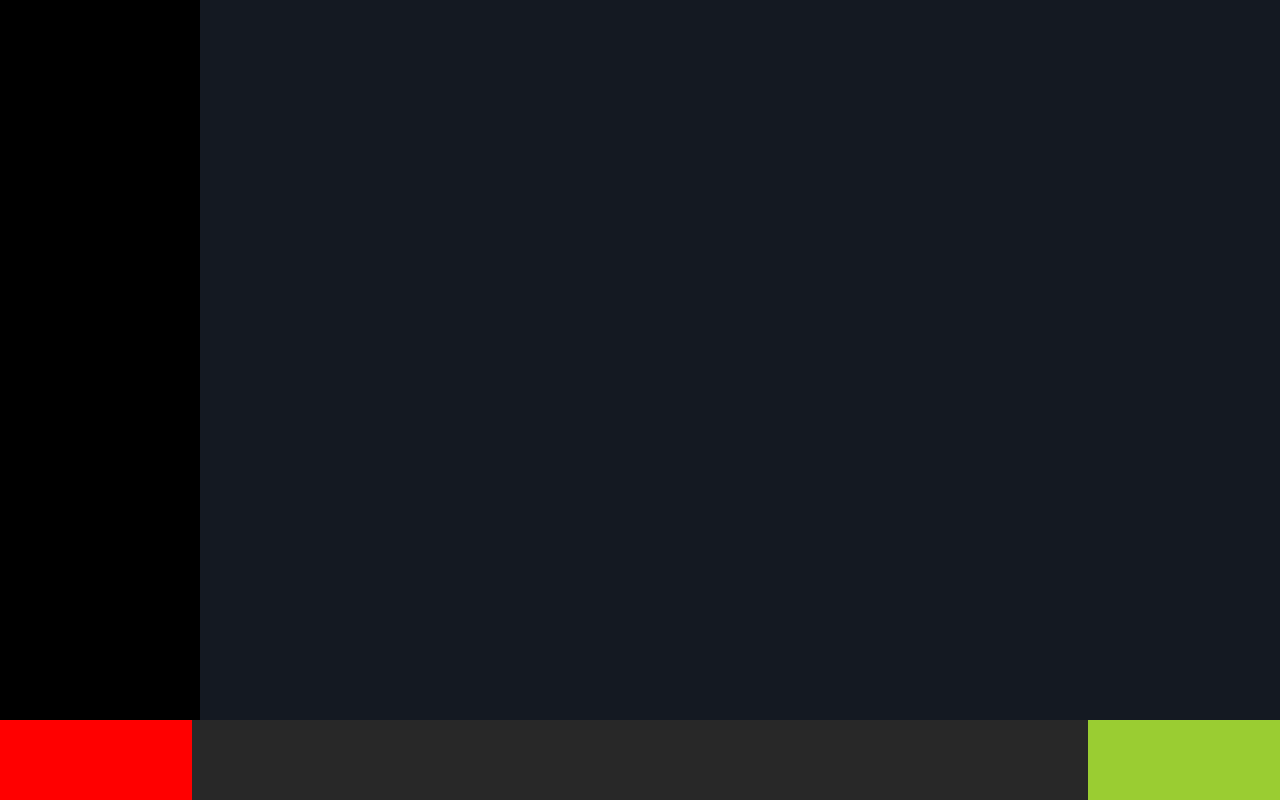
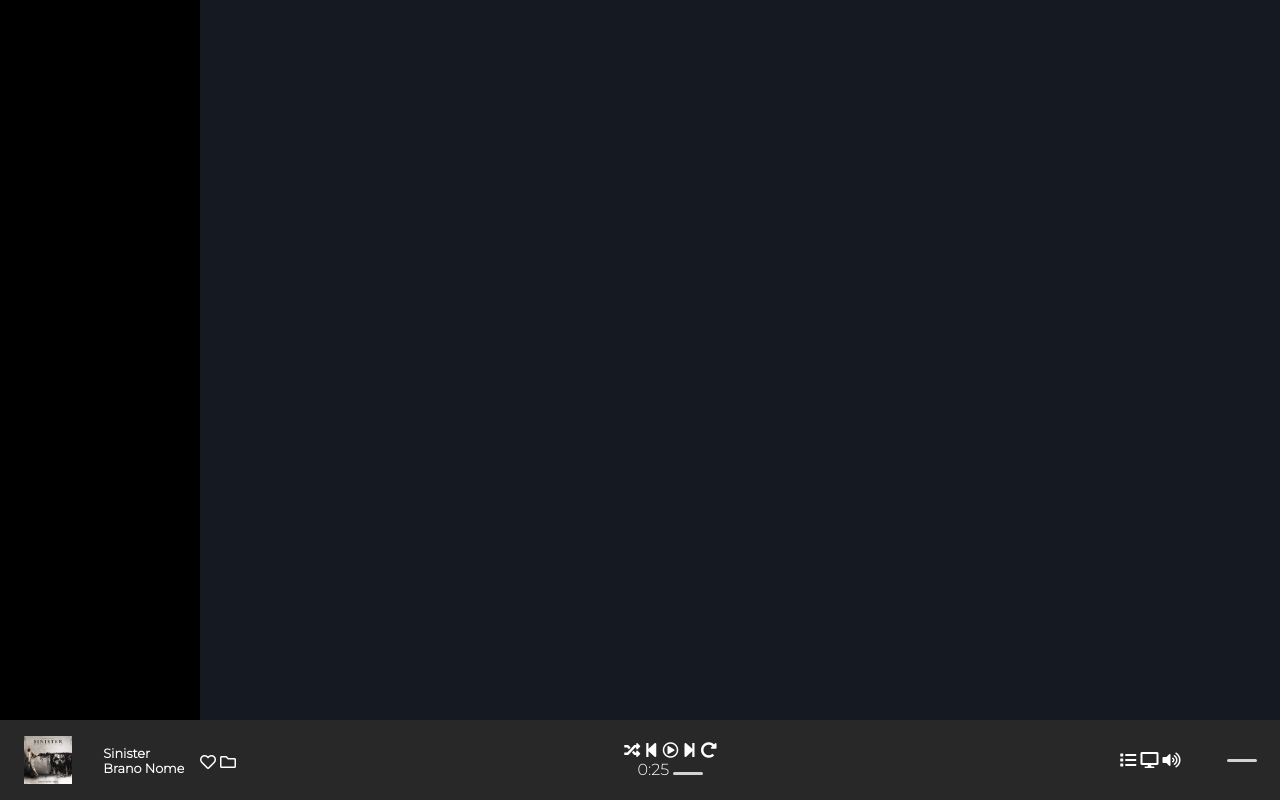
Before and after one commit to tahakyo/html-css-spotifyweb, a plain HTML site: page index.html in a window 1280 px wide. Drawn offline with Linux system fonts and the light colour scheme.

Commit message:
add footer-r

```diff
--- a/css/style.css
+++ b/css/style.css
@@ -5,6 +5,11 @@
         box-sizing: border-box;
     }
 /* COMMON */
+
+html {
+    font-family: 'Montserrat', sans-serif;
+    color: white;
+}
 
   /*--COLORI */
 
@@ -14,7 +19,9 @@
     /* grey-footer */
         /* backgroun-color: #282828 */
 
+
 /*--/COMMON */
+
 
 /*-- MAIN */
 
@@ -64,17 +71,67 @@ footer {
 
 
 .footer-l {
-    width: 15%;
-    background-color: red;
+    width: 20%;
 }
 
-.footer-r {
-    width: 15%;
-    background-color: yellowgreen;
+.track-on {
+    display: flex;
+    justify-content: space-around;
 }
 
+.track-img img {
+    width: 100%;
+    height: 80px;
+    padding: 1em;
+    object-fit: contain;
+}
+.track-text {
+    align-self: center;
+    font-weight: 700;
+    font-size: .8em;
+}
+
+.track-text div:last-child {
+    clear: both;
+    display: inline-block;
+    overflow: hidden;
+    white-space: nowrap;
+}
+
+.footer-icon {
+    align-self: center;
+}
+
+
+
+
+
+
+
 .footer-cent {
+    display: flex;
+    flex-direction: column;
+    align-items: center;
+    justify-content: center;
     width: 70%;
+}
+
+
+.range-bar {
+    width: 30px;
+    height: 3px;
+    border-radius: 2px;
+    background-color: lightgrey;
+    display: inline-block;
+}
+
+
+
+.footer-r {
+    display: flex;
+    width: 15%;
+    align-items: center;
+    justify-content: space-around;
 }
 
 
--- a/index.html
+++ b/index.html
@@ -8,6 +8,7 @@
     <link rel="preconnect" href="https://fonts.googleapis.com">
     <link rel="preconnect" href="https://fonts.gstatic.com" crossorigin>
     <link href="https://fonts.googleapis.com/css2?family=Montserrat:wght@300&display=swap" rel="stylesheet">
+    <link rel="stylesheet" href="https://cdnjs.cloudflare.com/ajax/libs/font-awesome/5.15.4/css/all.min.css" integrity="sha512-1ycn6IcaQQ40/MKBW2W4Rhis/DbILU74C1vSrLJxCq57o941Ym01SwNsOMqvEBFlcgUa6xLiPY/NS5R+E6ztJQ==" crossorigin="anonymous" referrerpolicy="no-referrer" />
     <title>Spotify-web</title>
 </head>
 <body>
@@ -28,10 +29,49 @@
     <!-- FOOTER -->
     <footer>
         <div class="footer-l">
+            <div class="track-on">
+                <div class="track-img">
+                    <img src="img/sinister.jpeg" alt="Immagine brano in ascolto">
+                </div>
+                <div class="track-text">
+                    <div>Sinister</div>
+                    <div>Brano Nome</div>
+                </div>
+                <div class="footer-icon">
+                    <i class="far fa-heart"></i>
+                    <i class="far fa-folder"></i>
+                </div>
+            </div>
 
         </div>
-        <div class="footer-cent"></div>
-        <div class="footer-r"></div>
+        <div class="footer-cent">
+            <div class="footer-icon">
+                <i class="fas fa-random"></i>
+                <i class="fas fa-step-backward"></i>
+                <i class="far fa-play-circle"></i>
+                <i class="fas fa-step-forward"></i>
+                <i class="fas fa-redo-alt"></i>
+            </div>
+            <div class="track-timer">
+                <span>0:25</span>
+                <div class="range-bar">
+                    <div class="elapsed-time"></div>
+                    <div class="cursor"></div>
+                </div>
+            </div>
+        </div>
+        <div class="footer-r">
+            <div class="footer-icon">
+                <i class="fas fa-list"></i>
+                <i class="fas fa-desktop"></i>
+                <i class="fas fa-volume-up"></i>
+            </div>
+            <div class="range-bar">
+                <div class="elapsed-time"></div>
+                <div class="cursor"></div>
+            </div>
+
+        </div>
 
     </footer>
     <!-- FOOTER -->
```
